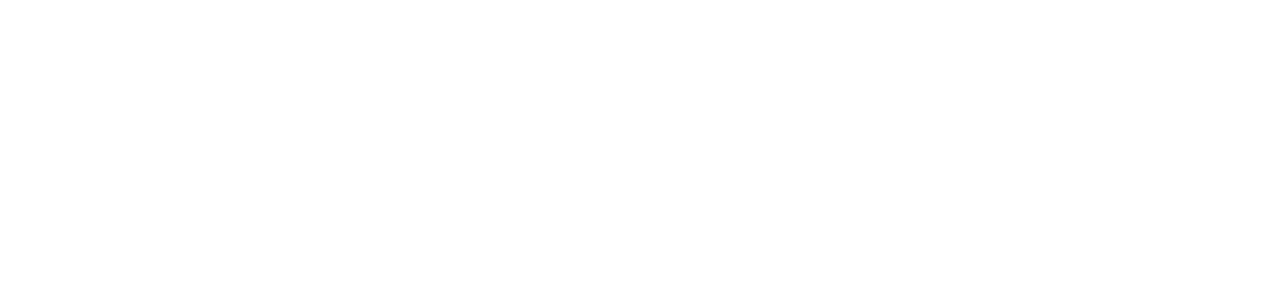
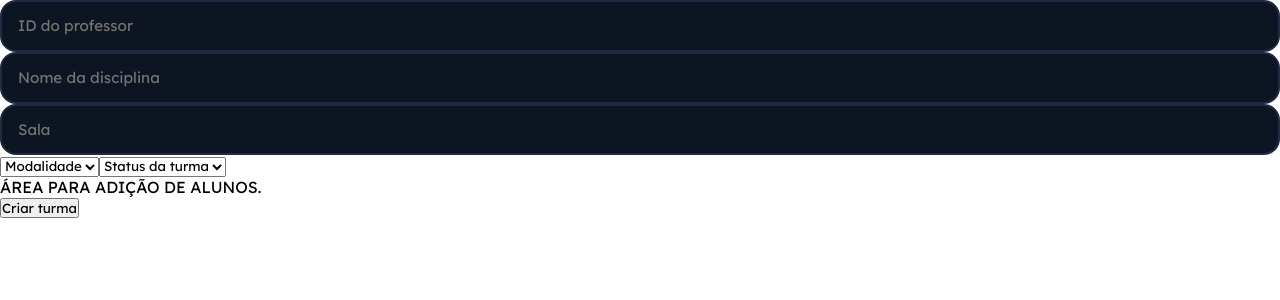
Before and after one commit to Marquiiim/marcos-school, a React (Create React App) app in the folder marcos-school/: page /create in a window 1280 px wide. Before the commit this address had no page. Shown: the top 300 px of the page. Built offline with nearby package versions, Linux system fonts and the light colour scheme.

Commit message:
create form createclasses & adjustment html

```diff
--- /dev/null
+++ b/marcos-school/src/pages/CreateClasses.js
@@ -0,0 +1,48 @@
+function CreateClasses() {
+
+    return (
+        <div>
+            <form>
+
+                <input type="number" placeholder="ID do professor" required />
+                <input type="text" placeholder="Nome da disciplina" required />
+                <input type="number" placeholder="Sala" required />
+
+                <select required>
+                    <option value="" disabled selected>Modalidade</option>
+                    <option value="Presencial">
+                        Presencial
+                    </option>
+                    <option value="Híbrido">
+                        Híbrido
+                    </option>
+                    <option value="EAD">
+                        EAD
+                    </option>
+                </select>
+
+                <select required>
+                    <option value="" disabled selected>Status da turma</option>
+                    <option value="Ativa">
+                        Ativa
+                    </option>
+                    <option value="Inativa">
+                        Inativa
+                    </option>
+                    <option value="Concluída">
+                        Concluída
+                    </option>
+                </select>
+
+                <div>
+                    <span>ÁREA PARA ADIÇÃO DE ALUNOS.</span>
+                </div>
+                <button type="submit">
+                    Criar turma
+                </button>
+            </form>
+        </div>
+    )
+}
+
+export default CreateClasses
--- a/marcos-school/src/pages/Home.js
+++ b/marcos-school/src/pages/Home.js
@@ -4,6 +4,13 @@
 function Home() {
 
     const userData = JSON.parse(sessionStorage.getItem('currentUser'))
+
+    const formateBr = (data) => {
+        if (!data) return 'Primeiro acesso em curso.'
+
+        const dataObj = new Date(data)
+        return dataObj.toLocaleDateString('pt-BR')
+    }
 
     return (
         <section className={styles.container}>
@@ -32,14 +39,14 @@
                             </Link>
                         </li>
                         <li>
-                            <Link>
+                            <Link to="/create">
                                 Cadastro de Turmas
                             </Link>
                         </li>
                     </ul>
                 </nav>
                 <span className={styles.last_login_text}>
-                    Seu último acesso: {!userData.ultimo_login ? 'Primeiro acesso em curso.' : userData.ultimo_login}
+                    Seu último acesso: {formateBr(userData.ultimo_login)}
                 </span>
             </div>
         </section>
--- a/marcos-school/src/pages/navigation/index.js
+++ b/marcos-school/src/pages/navigation/index.js
@@ -1,6 +1,7 @@
 import { Routes, Route } from 'react-router-dom'
 import Login from '../../App'
 import Home from '../Home'
+import CreateClasses from '../CreateClasses'
 
 export default function AppRoutes() {
 
@@ -8,6 +9,7 @@
         <Routes>
             <Route path="/" element={<Login />} />
             <Route path="/home" element={<Home />} />
+            <Route path="/create" element={<CreateClasses />} />
         </Routes>
     )
 }
--- a/marcos-school/src/sass/Home.module.css
+++ b/marcos-school/src/sass/Home.module.css
@@ -43,7 +43,11 @@
   justify-content: center;
   width: 100%;
 }
-.nav_system ul li {
+.nav_system ul a {
+  color: #ffffff;
+  text-decoration: none;
+  font-weight: 500;
+  display: block;
   background: linear-gradient(145deg, #2d7cc6 0%, #3a9df8 100%);
   border-radius: 12px;
   padding: 1.2rem 2rem;
@@ -52,14 +56,8 @@
   min-width: 180px;
   text-align: center;
 }
-.nav_system ul li:hover {
+.nav_system ul a:hover {
   transform: translateY(-5px);
-}
-.nav_system ul li a {
-  color: #ffffff;
-  text-decoration: none;
-  font-weight: 500;
-  display: block;
 }
 
 .last_login_text {
```
Also changed, not shown: marcos-school/src/api/routes/loginRoute.js (+11 -3 lines), marcos-school/src/sass/Home.module.scss (+5 -8 lines), 1 other file (tests, documents, lock files or other folders).
